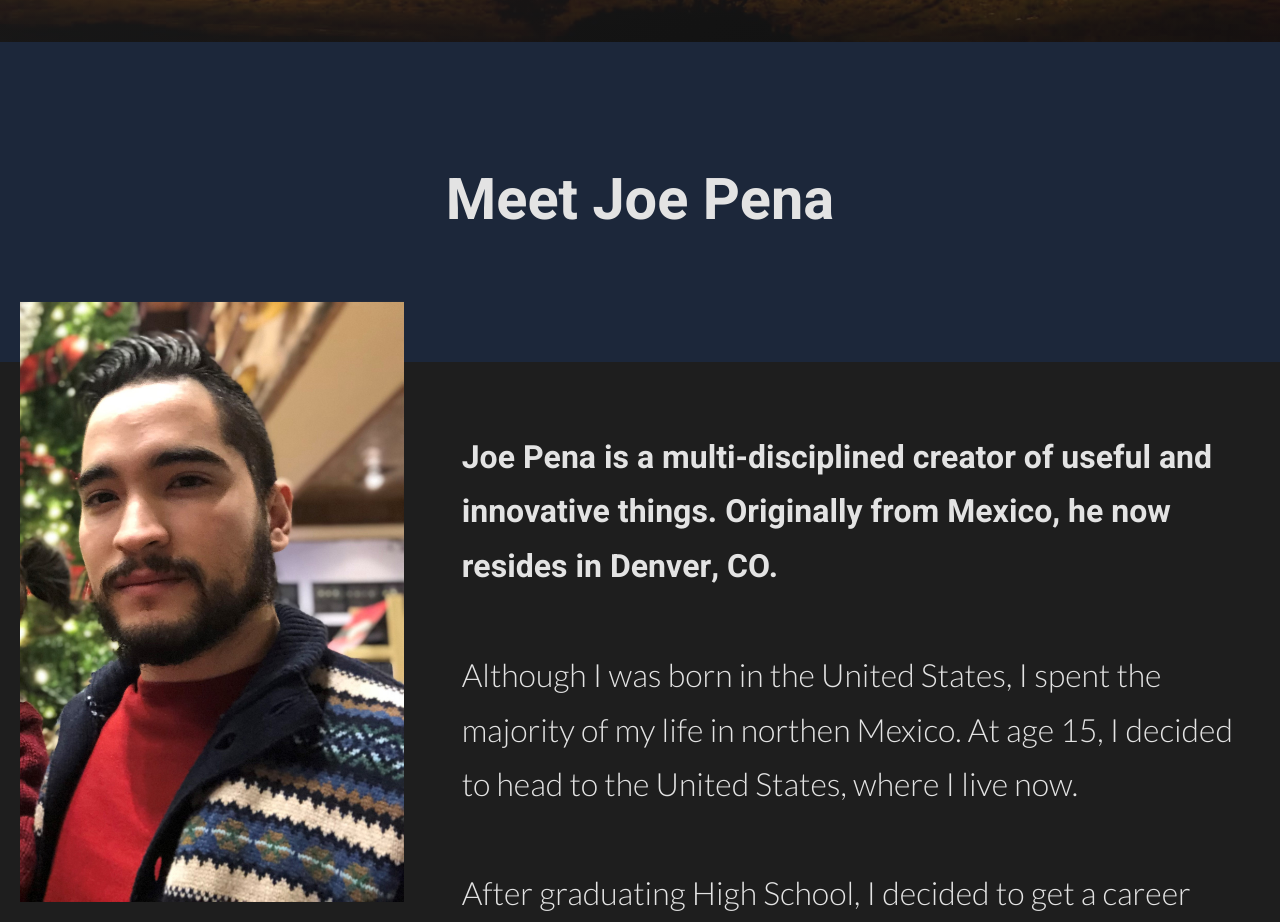
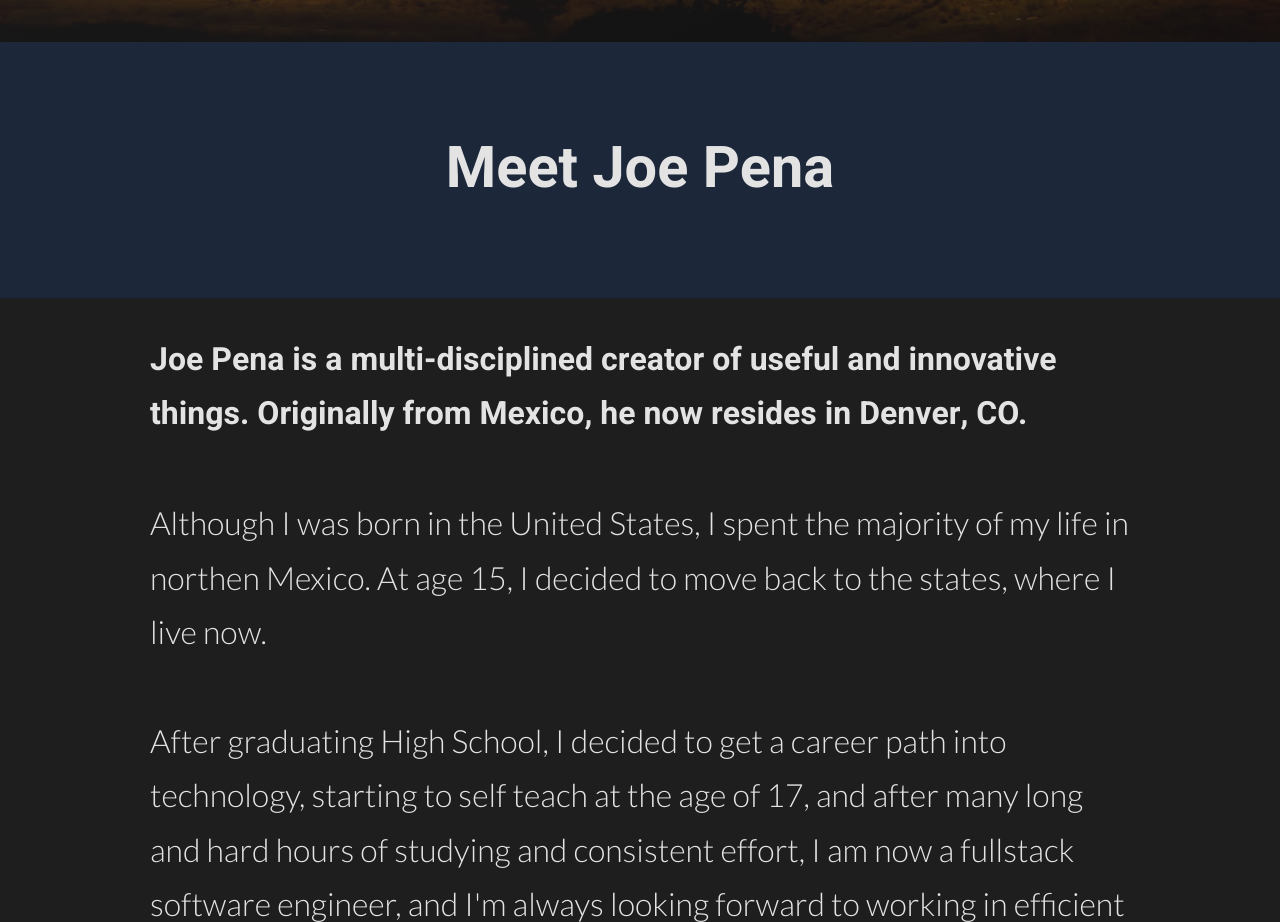
Before and after one commit to Joe-Pena/joepena.io--old, a website: page index.html in a window 1280 px wide. Shown: the part 758-1680 px from the top of the page. Drawn offline with nearby package versions, Linux system fonts and the light colour scheme.

Commit message:
Temporary picture removal

```diff
--- a/index.html
+++ b/index.html
@@ -71,7 +71,7 @@
       <p class="second-container_about-me-text-p">
           Although I was born in the United States,
           I spent the majority of my life in northen Mexico. At age 15,
-          I decided to head to the United States, where I live now.
+          I decided to move back to the states, where I live now.
       </p>
       <br>
       <p class="second-container_about-me-text-p">
--- a/sass/main.scss
+++ b/sass/main.scss
@@ -124,15 +124,15 @@ body {
 }
 
 .second-container {
-  height: 200vh;
+  height: 160vh; //Change back to 200vh when picture is back
   background-color: rgb(28, 39, 58);
   display: grid;
   grid-template-rows: 20% 1fr 0.5fr;
   grid-template-columns: 0.5fr 1fr;
   grid-template-areas:
     "greet greet"
-    "picture text"
-    "picture text";
+    "text text"
+    "text text"; //add picture back in the future
 
   &_greet {
     grid-area: greet;
@@ -143,6 +143,7 @@ body {
   }
 
   &_picture {
+    display: none; //remove this when adding picture back
     grid-area: picture;
     background-color: $color-background-dark;
     // background-image: url(../images/myselfone.jpg);
@@ -177,7 +178,7 @@ body {
     font-size: 2.5vw;
     text-align: left;
     align-content: center;
-    padding: 3.5rem;
+    padding: 3.5rem 15rem; //w/ picture 3.5rem
     cursor: default;
 
     &-intro {
@@ -820,6 +821,7 @@ body {
 
     &_about-me-text {
       font-size: 2.5vh;
+      padding: 3.5rem;
 
       &-p {
         font-size: 2vh;
```
Also changed, not shown: styles.css.
